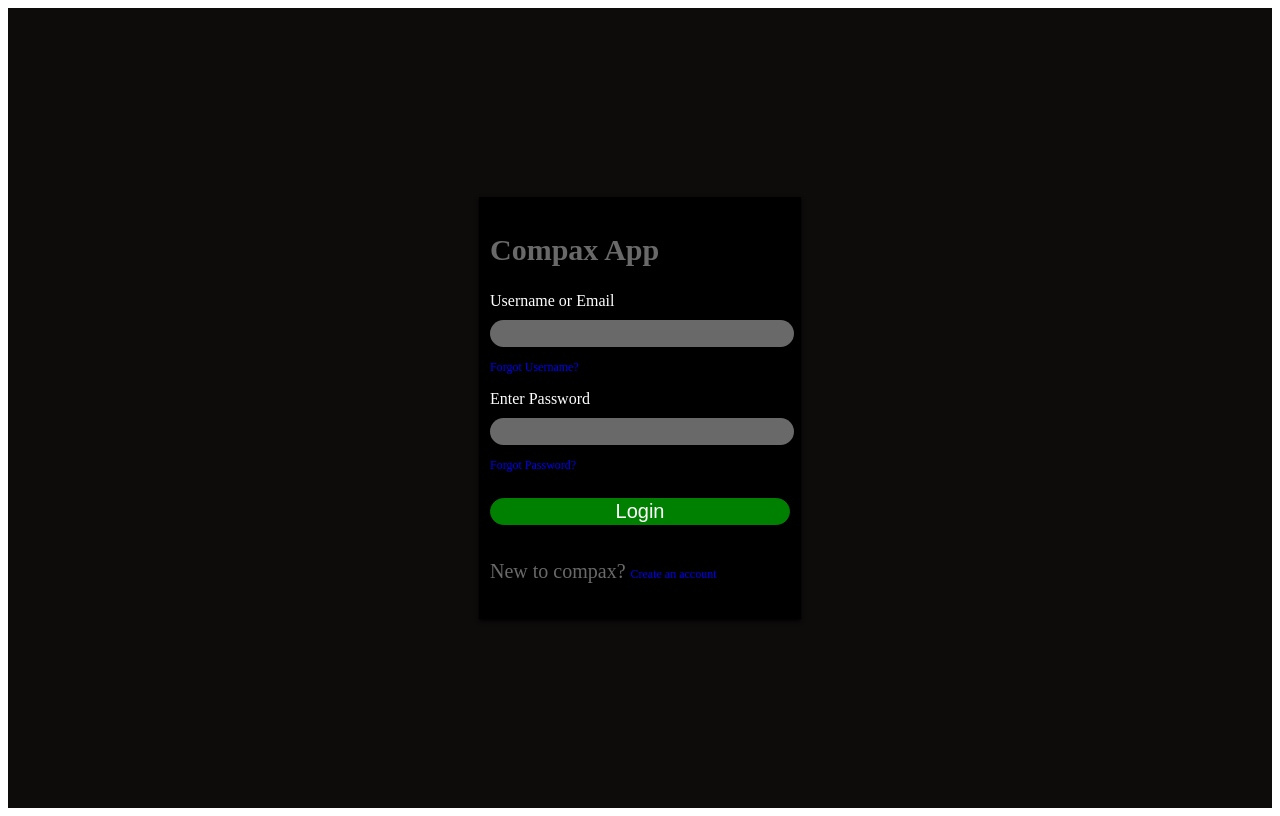
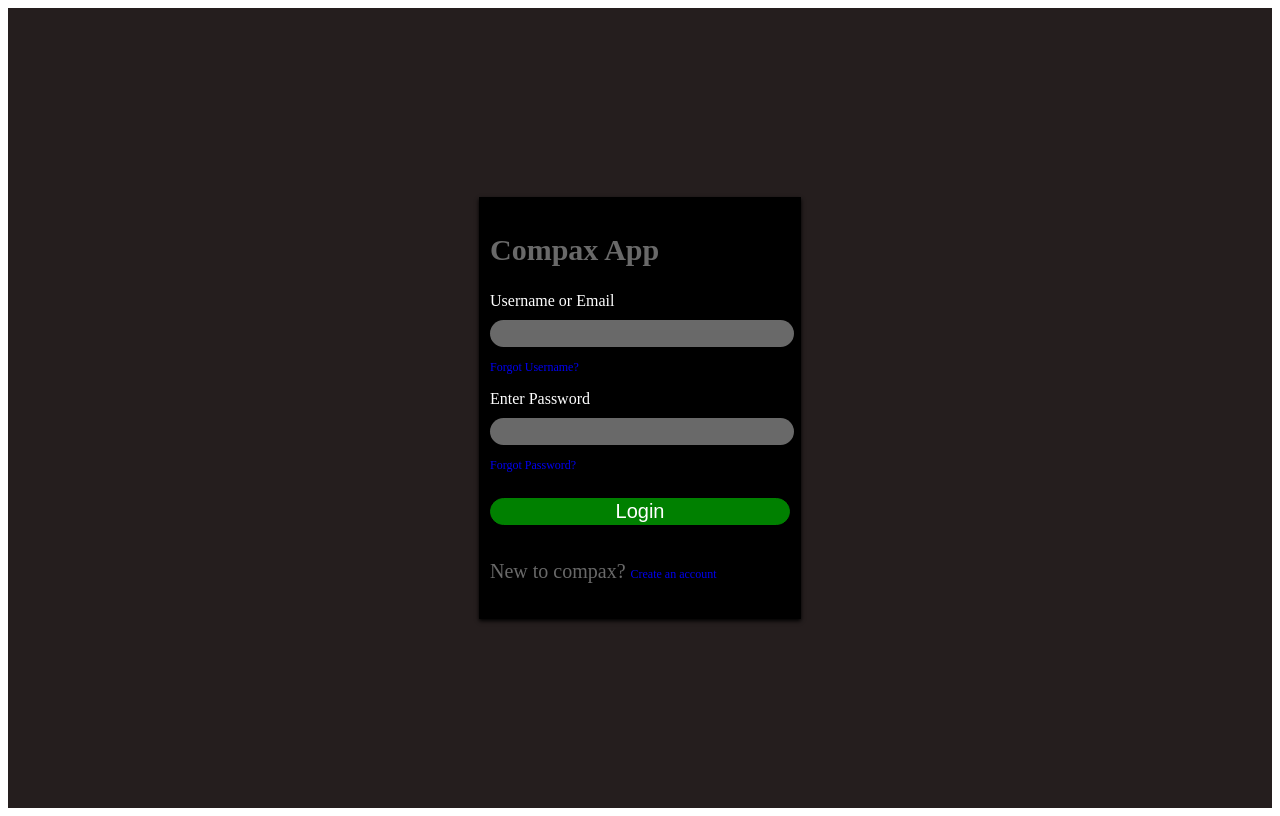
Before and after one commit to jasper-tech/JSX, a React (Create React App) app in the folder compax/: page / in a window 1280 px wide. Built offline with nearby package versions, Linux system fonts and the light colour scheme.

Commit message:
today's commit

```diff
--- a/compax/src/App.css
+++ b/compax/src/App.css
@@ -3,7 +3,7 @@
   justify-content: center;
   align-items: center;
   height: 100vh;
-  background-color: rgb(14, 11, 11);
+  background-color: rgb(37, 30, 30);
 
 }
 
```
